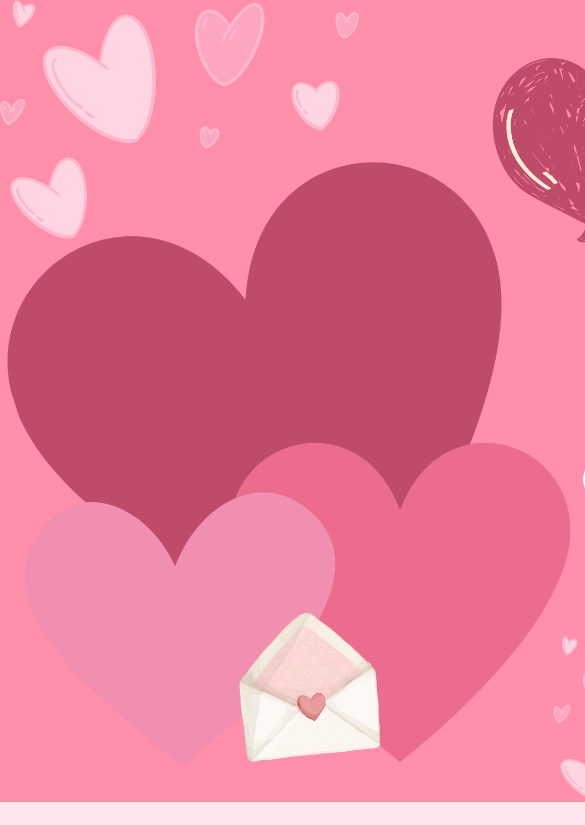
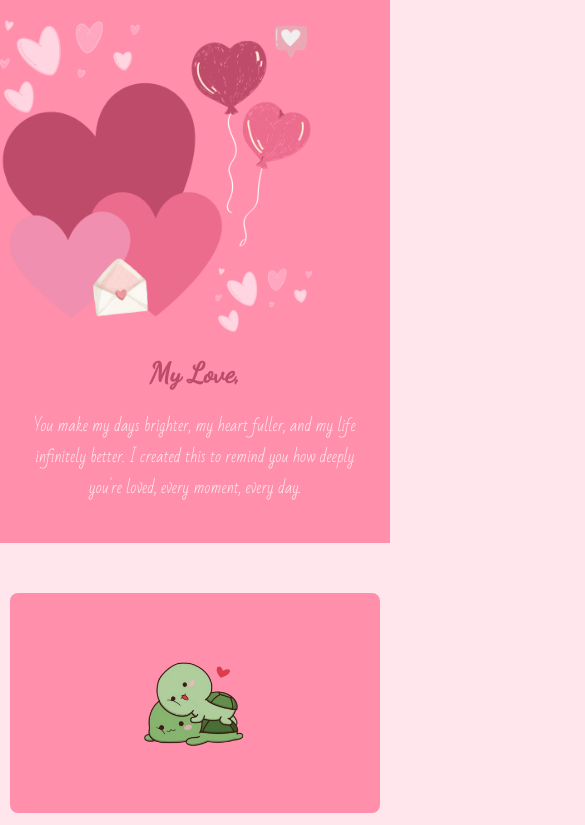
Before and after one commit to Shiz-u/surprise, a plain HTML site: page index.html in a window 390 px wide. Shown: the top 825 px of the page, 585 px wide, since content can reach past the window. Drawn offline with Linux system fonts and the light colour scheme.

Commit message:
Update styles.css

```diff
--- a/styles.css
+++ b/styles.css
@@ -107,10 +107,119 @@ body {
   width: 100%;
   background-color: #ff8fab;
   color: #bf4b6a;
-  font-size: 50px;
+  font-size: 40px;
   padding: 50px;
 }
 
 .heart-icon {
-  width: 70px;
+  width: 60px;
 }
+
+@media (max-width: 1024px) {
+  .header {
+    flex-direction: column;
+    height: auto;
+    padding: 20px 0;
+  }
+
+  .image img {
+    height: auto;
+    max-width: 80vw;
+    margin: 0 auto;
+  }
+
+  .content {
+    width: 90%;
+    height: auto;
+    text-align: center;
+    margin: 20px auto;
+  }
+
+  .content h1 {
+    font-size: 48px;
+  }
+
+  .content p {
+    font-size: 22px;
+  }
+
+  .flex-container {
+    max-width: 95vw;
+    gap: 15px;
+    margin: 50px auto;
+  }
+
+  .box {
+    flex: 0 0 calc(33.33% - 15px);
+    height: 280px;
+  }
+
+  .flip-front img {
+    height: 220px;
+  }
+
+  .banner {
+    font-size: 24px;
+    padding: 30px 20px;
+  }
+
+  .heart-icon {
+    width: 40px;
+  }
+}
+
+@media (max-width: 600px) {
+  .box {
+    flex: 0 0 calc(50% - 15px);
+    height: 250px;
+  }
+
+  .content h1 {
+    font-size: 36px;
+  }
+
+  .content p {
+    font-size: 18px;
+  }
+
+  .flip-front img {
+    height: 180px;
+  }
+
+  .banner {
+    font-size: 18px;
+    padding: 20px 15px;
+  }
+
+  .heart-icon {
+    width: 30px;
+  }
+}
+
+@media (max-width: 400px) {
+  .box {
+    flex: 0 0 100%;
+    height: 220px;
+  }
+
+  .content h1 {
+    font-size: 28px;
+  }
+
+  .content p {
+    font-size: 16px;
+  }
+
+  .flip-front img {
+    height: 140px;
+  }
+
+  .banner {
+    font-size: 14px;
+    padding: 15px 10px;
+  }
+
+  .heart-icon {
+    width: 20px;
+  }
+}
```
